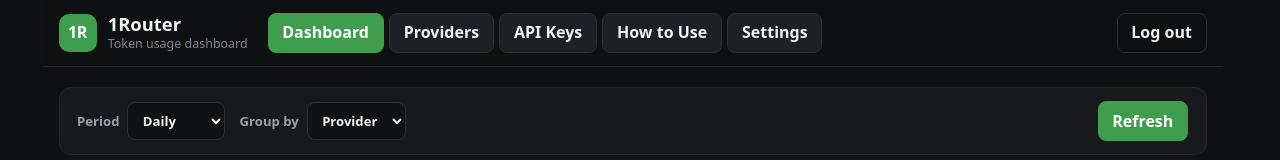
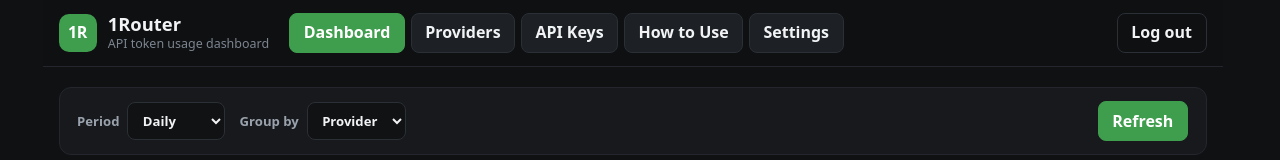
Before and after one commit to hujanpanada/1router, a website: page public/index.html in a window 1280 px wide. Shown: the top 160 px of the page. Drawn offline with Linux system fonts and the light colour scheme; no server answers.

Commit message:
feat: rebrand subheading to API token usage dashboard
Co-Authored-By: Muse Wonder

```diff
--- a/public/index.html
+++ b/public/index.html
@@ -10,7 +10,7 @@
 <header class="topbar">
   <div class="brand">
     <div class="brand-mark">1R</div>
-    <div class="brand-text"><h1>1Router</h1><span>Token usage dashboard</span></div>
+    <div class="brand-text"><h1>1Router</h1><span>API token usage dashboard</span></div>
   </div>
   <nav class="tabs" aria-label="Main">
     <button class="tab active" data-tab="dashboard">Dashboard</button>
```
Also changed, not shown: test/ui.test.ts (+4 -0 lines).
